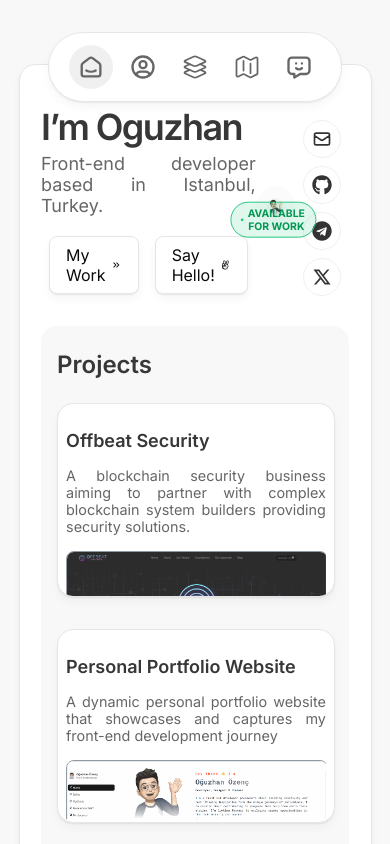
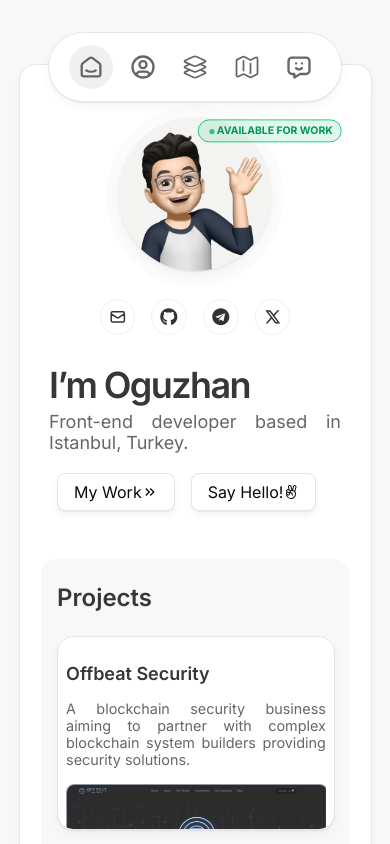
Before and after one commit to oguzhanozenc/oguzhanozenc.me, a React (Vite) app: page / in a window 390 px wide. Shown: the top 844 px of the page. Built offline with nearby package versions, Linux system fonts and the light colour scheme.

Commit message:
updating journey component for responsive design - mobile view

```diff
--- a/src/components/Journey.jsx
+++ b/src/components/Journey.jsx
@@ -13,7 +13,7 @@ export default function Journey() {
           <div key={index} className="milestone">
             <div className="content">
               <div className="journeyyear">
-                <h2>{milestone.year}</h2>
+                <h3>{milestone.year}</h3>
               </div>
               <div className="roadcontainer">
                 <div className="dot">
--- a/src/css/About.css
+++ b/src/css/About.css
@@ -67,3 +67,12 @@
     padding: 2rem 0.25rem;
   }
 }
+@media (max-width: 768px) {
+  .about-grid {
+    flex-direction: column-reverse;
+  }
+  .aboutme--img,
+  .aboutme--img img {
+    border-radius: 0.75rem;
+  }
+}
--- a/src/css/Header.css
+++ b/src/css/Header.css
@@ -78,7 +78,7 @@
   position: absolute;
   top: 0;
   right: 0;
-  transform: translate(25%, 10%);
+  transform: translate(40%, 10%);
 }
 
 .available p {
@@ -152,3 +152,27 @@
     font-size: 0.65rem;
   }
 }
+
+@media (max-width: 768px) {
+  .header-content {
+    display: flex;
+    flex-direction: column-reverse;
+    justify-content: flex-start;
+    align-items: stretch;
+  }
+
+  .headercontainer-text {
+    padding: 1rem 0.5rem;
+  }
+
+  .headerrightside {
+    flex-direction: column;
+  }
+
+  .headersocials {
+    flex-direction: row;
+  }
+  .headersocials a {
+    font-size: 1.1rem;
+  }
+}
--- a/src/css/Journey.css
+++ b/src/css/Journey.css
@@ -9,6 +9,10 @@
 
 .journey-timeline {
   position: relative;
+}
+
+.journeyyear h3 {
+  font-size: 1.5rem;
 }
 
 .milestone {
@@ -87,14 +91,15 @@
 }
 
 @media only screen and (max-width: 1200px) {
-  .journeyyear {
+  .journeyyear h3 {
     margin-right: 1rem;
     margin-top: 0;
+    font-size: 1rem;
   }
 
   .journey--details {
     display: flex;
-    flex-direction: column-reverse;
+    flex-direction: column;
   }
   .roadcontainer {
     margin-right: 2rem;
@@ -105,21 +110,28 @@
   }
 }
 
-@media only screen and (max-width: 700px) {
-  .journeypage h2 {
-    font-size: 1rem;
+@media only screen and (max-width: 768px) {
+  #journey {
+    width: 100%;
+  }
+  .journeyyear h3 {
+    margin: 1rem auto 0 auto;
+    font-size: 0.85rem;
   }
 
-  .journey--details {
-    margin-left: 2rem;
-  }
-  .journeyyear {
-    margin-top: 1rem;
-  }
   .roadcontainer {
     margin-right: 1rem;
   }
   .milestone--img {
-    margin: 1rem auto;
+    margin: 0rem auto;
+  }
+  .content {
+    max-width: fit-content;
+    display: grid;
+    gap: 3%;
+    grid-template-columns: 12% 5% 80%;
+  }
+  .journey--details {
+    width: 95%;
   }
 }
--- a/src/css/LetsWork.css
+++ b/src/css/LetsWork.css
@@ -77,3 +77,9 @@
   margin-left: 0.25rem;
   font-size: 1.2rem;
 }
+
+@media (max-width: 768px) {
+  .worktogether {
+    padding: 1rem;
+  }
+}
```
